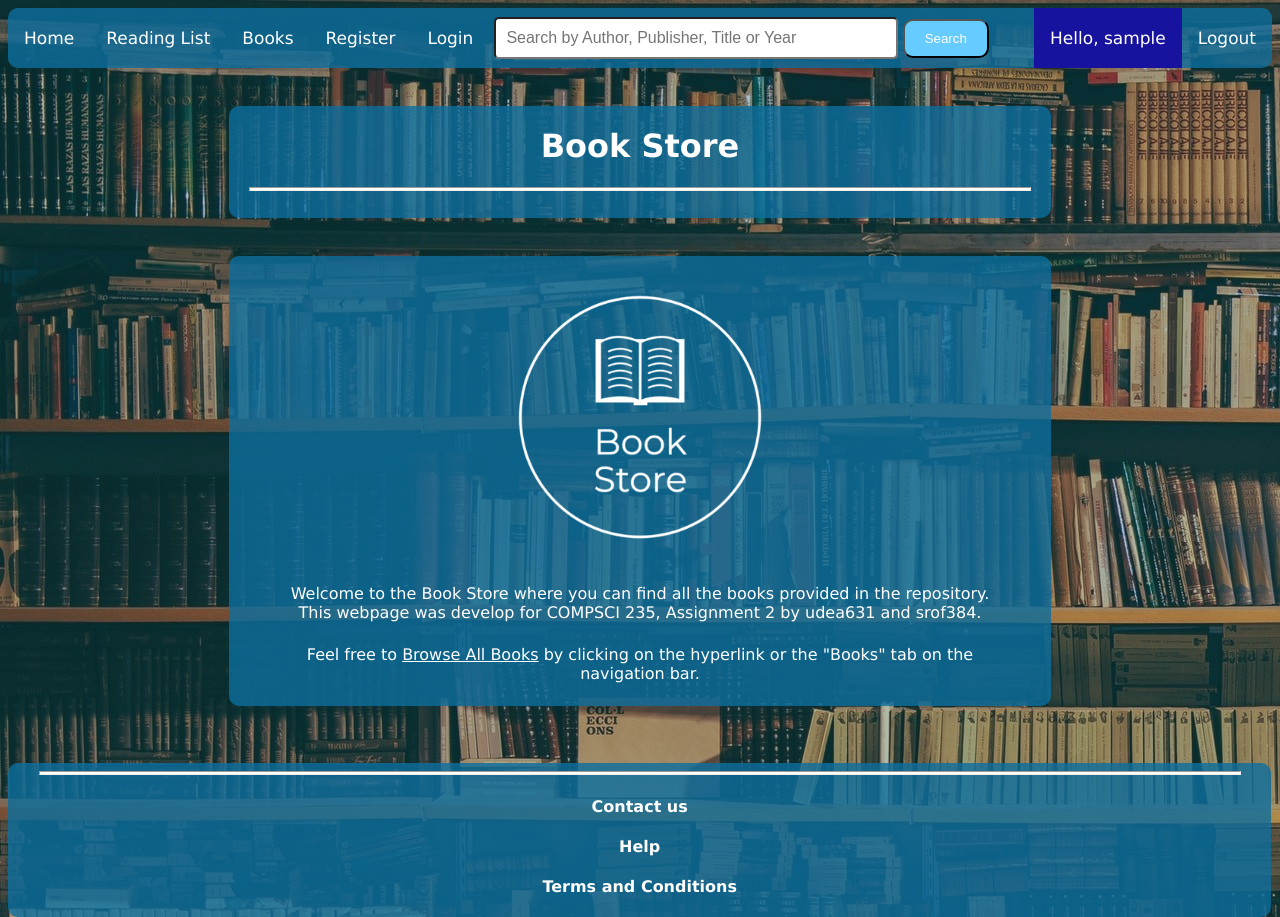
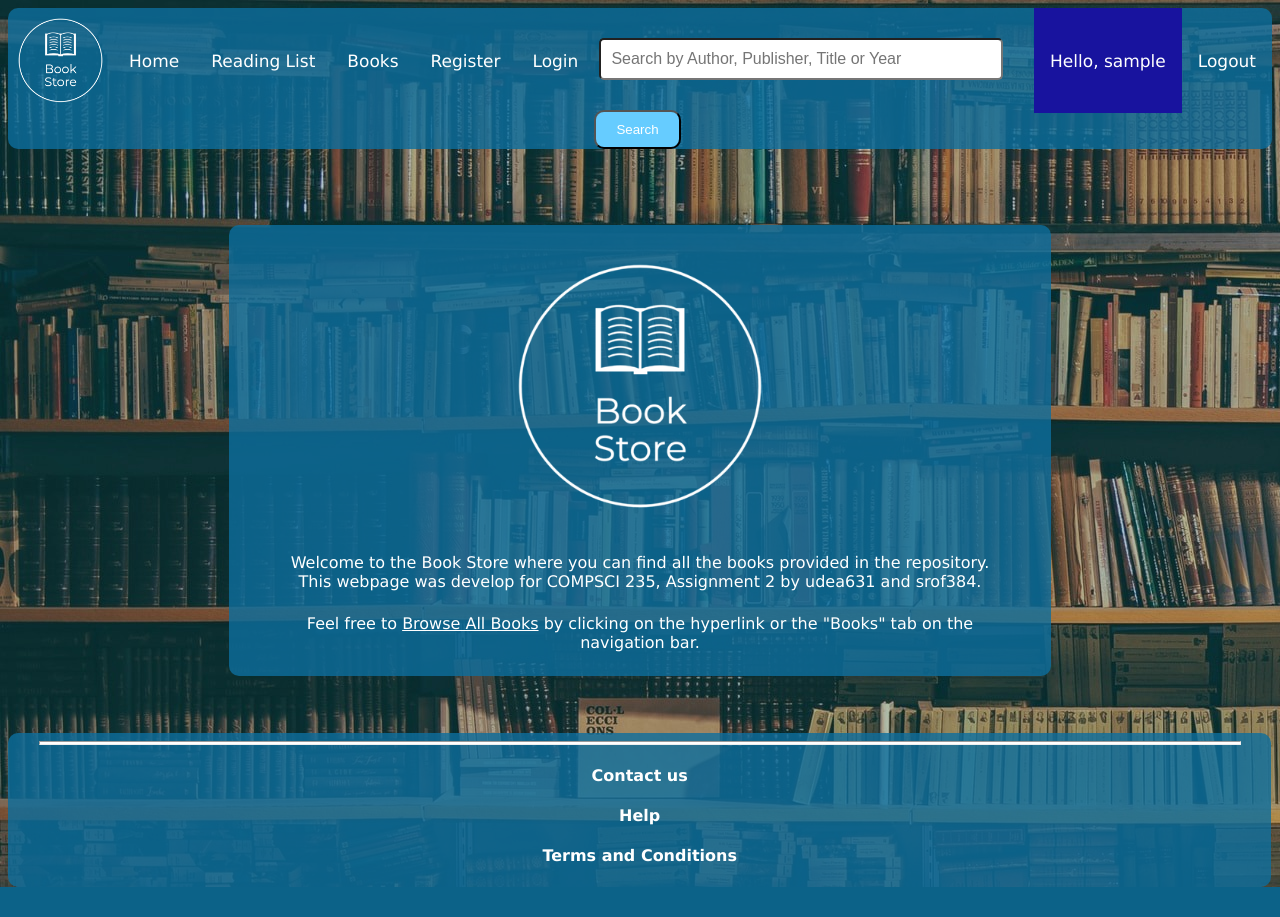
Before and after one commit to s-rofe/bookstore-web-app, a Flask app: page / in a window 1280 px wide. After the commit the page ends 887 px from the top, so only its background shows below. Run offline with Flask 2, Linux system fonts and the light colour scheme; the visitor is signed in with stand-in values (Sample User, id 1).

Commit message:
added logo to nav bar, removed header section in layout
removed code below from header section as we added logo to nav bar making header redundant. think we dont need header now.
      <div id="content-2">
        <!-- Include header partial. -->
        {% include 'header.html' %}
      </div>

```diff
--- a/library/static/css/main.css
+++ b/library/static/css/main.css
@@ -42,7 +42,7 @@ footer {
     float: left;
     color: white;
     text-align: center;
-    padding: 20px 16px;
+    padding: 42.5px 16px;
     text-decoration: none;
     font-size: 17px;
 }
@@ -53,6 +53,16 @@ footer {
 
 #login_status{
     background-color: rgb(24, 19, 158);
+}
+#nav_logo{
+    width:85px;
+    height:85px;
+    padding: 10px 10px;
+    float:left;
+}
+#search_term{
+    margin-top:30px;
+    margin-bottom:30px;
 }
 
 
@@ -154,7 +164,7 @@ margin-left: 10%;
 margin-left: 5%;
 }
 
-img{
+#home_img{
   display: block;
   margin-left: auto;
   margin-right: auto;
--- a/library/templates/home/home.html
+++ b/library/templates/home/home.html
@@ -2,7 +2,7 @@
 <body>
     <br>
     <br>
-    <img src="{{ url_for('static', filename='9.png') }}">
+    <img id="home_img" src="{{ url_for('static', filename='9.png') }}">
     <br>
 
     <div id="home_par">
--- a/library/templates/layout.html
+++ b/library/templates/layout.html
@@ -17,10 +17,6 @@
       <br>
       <br>
 
-      <div id="content-2">
-        <!-- Include header partial. -->
-        {% include 'header.html' %}
-      </div>
       <br>
       <br>
       <div id="container">
--- a/library/templates/navigation.html
+++ b/library/templates/navigation.html
@@ -1,5 +1,6 @@
 <div class="navigation-bar">
     <nav>
+        <img id="nav_logo" src="{{ url_for('static', filename='9.png') }}" >
         <a id="nav_tab" onclick="href='http://localhost:5000/'" >Home</a>
         <a id="nav_tab">Reading List</a>
         <a id="nav_tab" onclick="location.href='{{ url_for('book_bp.browse_all_books') }}'">Books</a>
```
